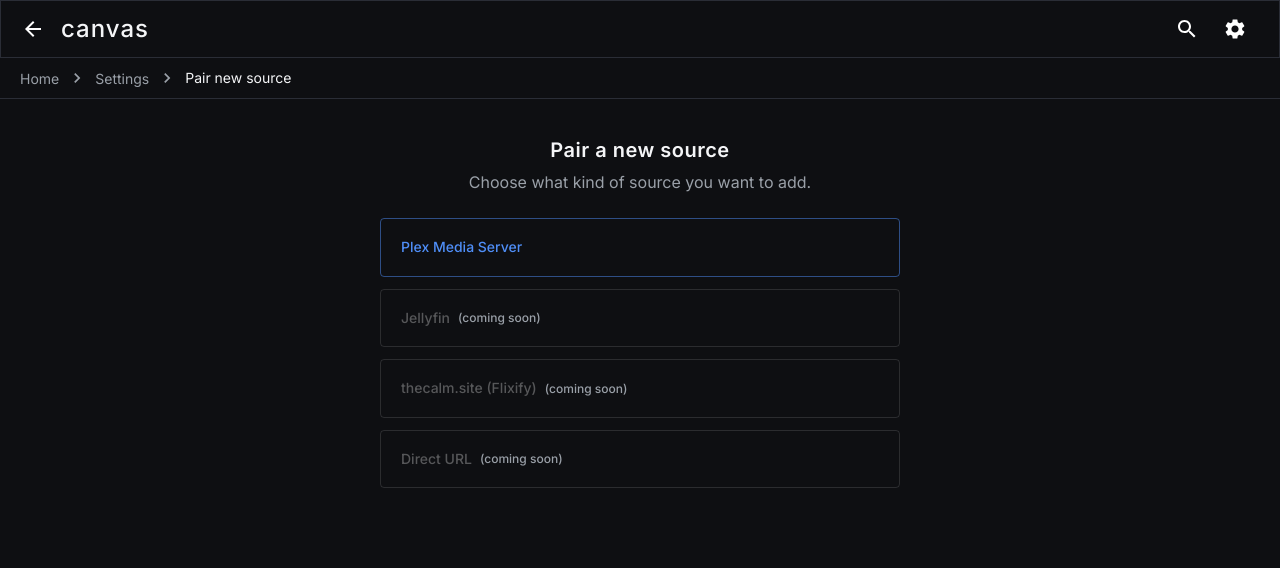
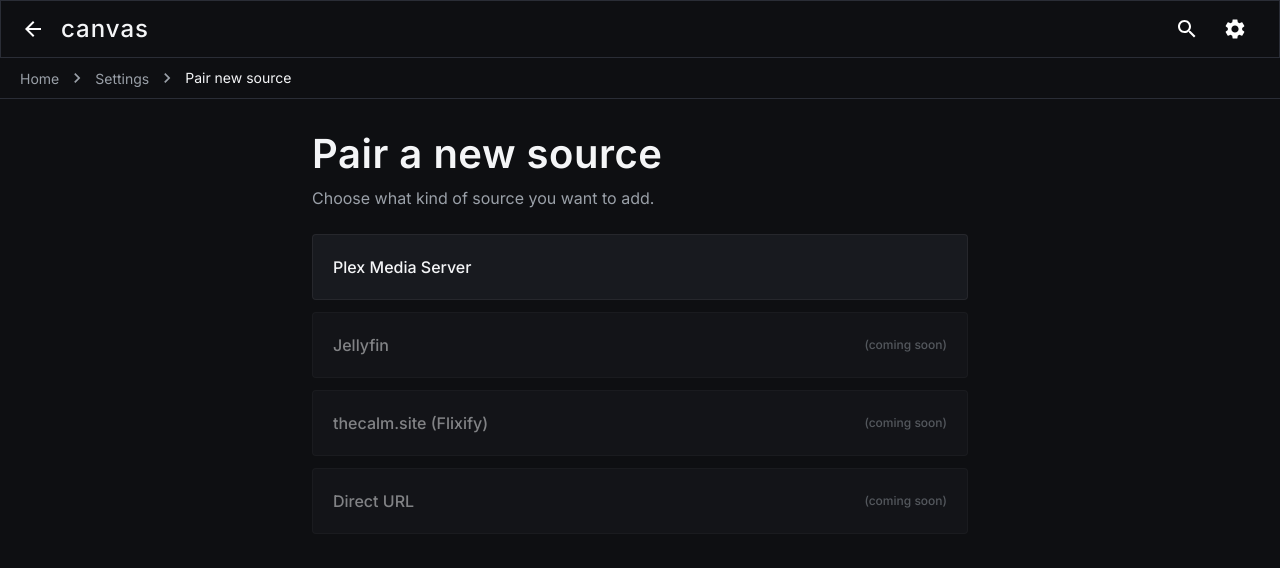
Before and after one commit to bleichroeder/canvas, a React (Vite) app in the folder web/: page / in a window 1280 px wide. Both pictures are taken after a click on the button "Pair your first source". Shown: the top 568 px of the page. Built offline with nearby package versions, Linux system fonts and the light colour scheme; no server answers.

Commit message:
web: Pair — Card-based source picker + redesigned PIN layout (no QR yet)

```diff
--- a/web/src/views/Pair.tsx
+++ b/web/src/views/Pair.tsx
@@ -2,6 +2,8 @@
 import Box from '@mui/material/Box';
 import Typography from '@mui/material/Typography';
 import Button from '@mui/material/Button';
+import Card from '@mui/material/Card';
+import CardActionArea from '@mui/material/CardActionArea';
 import Alert from '@mui/material/Alert';
 import CircularProgress from '@mui/material/CircularProgress';
 import { api } from '../api';
@@ -69,37 +71,38 @@
 
   return (
     <AppShell>
-      <Box sx={{ p: 5, maxWidth: 600, mx: 'auto', textAlign: 'center' }}>
+      <Box sx={{ p: 4, maxWidth: 720, mx: 'auto' }}>
         {state.kind === 'choose' && (
           <>
-            <Typography variant="h3" sx={{ mb: 1 }}>Pair a new source</Typography>
+            <Typography variant="h1" sx={{ mb: 1 }}>Pair a new source</Typography>
             <Typography color="text.secondary" sx={{ mb: 3 }}>
               Choose what kind of source you want to add.
             </Typography>
             <Box sx={{ display: 'flex', flexDirection: 'column', gap: 1.5 }}>
               {SOURCE_TYPES.map((s) => (
-                <Button
-                  key={s.type}
-                  variant="outlined"
-                  disabled={!s.available}
-                  onClick={() => startPair(s.type)}
-                  sx={{ py: 2, justifyContent: 'flex-start', px: 2.5 }}
-                >
-                  {s.label}{!s.available && (
-                    <Typography variant="caption" color="text.secondary" sx={{ ml: 1 }}>
-                      (coming soon)
-                    </Typography>
-                  )}
-                </Button>
+                <Card key={s.type} sx={{ opacity: s.available ? 1 : 0.5 }}>
+                  <CardActionArea
+                    disabled={!s.available}
+                    onClick={() => startPair(s.type)}
+                    sx={{ p: 2.5, display: 'flex', justifyContent: 'space-between', alignItems: 'center' }}
+                  >
+                    <Typography variant="body1" sx={{ fontWeight: 500 }}>{s.label}</Typography>
+                    {!s.available && (
+                      <Typography variant="caption" color="text.secondary">(coming soon)</Typography>
+                    )}
+                  </CardActionArea>
+                </Card>
               ))}
             </Box>
           </>
         )}
         {state.kind === 'pairing' && (
-          <>
-            <Typography variant="h3" sx={{ mb: 2 }}>On your phone, go to:</Typography>
-            <Typography sx={{ fontSize: 20, mb: 2 }}>{window.location.host}/#/pair</Typography>
-            <Typography>Enter this code:</Typography>
+          <Box sx={{ textAlign: 'center' }}>
+            <Typography variant="h2" sx={{ mb: 3 }}>Pair your phone</Typography>
+            <Typography color="text.secondary" sx={{ mb: 1 }}>
+              Or enter this code on your phone at:
+            </Typography>
+            <Typography sx={{ fontSize: 18, mb: 3 }}>{window.location.host}/#/pair</Typography>
             <Typography
               variant="h1"
               sx={{
@@ -112,26 +115,26 @@
             >
               {state.code}
             </Typography>
-            <Box sx={{ display: 'flex', alignItems: 'center', justifyContent: 'center', gap: 1.5 }}>
+            <Box sx={{ display: 'flex', alignItems: 'center', justifyContent: 'center', gap: 1.5, mt: 2 }}>
               <CircularProgress size={20} />
               <Typography color="text.secondary">Waiting for approval…</Typography>
             </Box>
             <Typography variant="caption" color="text.secondary" sx={{ mt: 2, display: 'block' }}>
-              Code expires {new Date(state.expiresAt).toLocaleTimeString()}.
+              Expires {new Date(state.expiresAt).toLocaleTimeString()}.
             </Typography>
-          </>
+          </Box>
         )}
         {state.kind === 'paired' && (
-          <>
+          <Box sx={{ textAlign: 'center' }}>
             <Typography variant="h3" color="success.main" sx={{ mb: 1 }}>✓ Paired</Typography>
             <Typography>{state.label} is now linked. Redirecting…</Typography>
-          </>
+          </Box>
         )}
         {state.kind === 'error' && (
-          <>
+          <Box sx={{ textAlign: 'center' }}>
             <Alert severity="error" sx={{ mb: 2, textAlign: 'left' }}>{state.message}</Alert>
             <Button variant="text" onClick={() => setState({ kind: 'choose' })}>Try again</Button>
-          </>
+          </Box>
         )}
       </Box>
     </AppShell>
```
